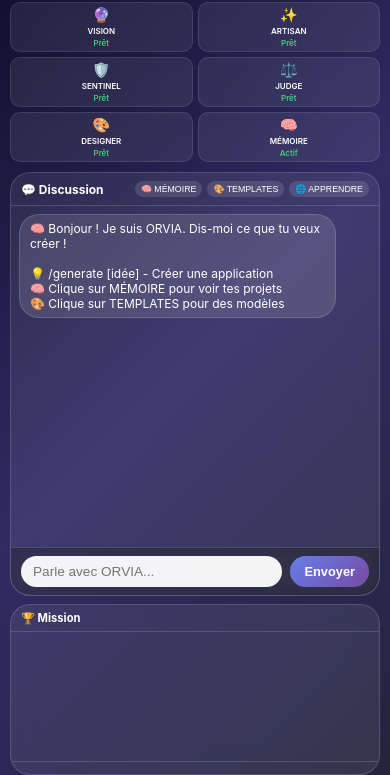
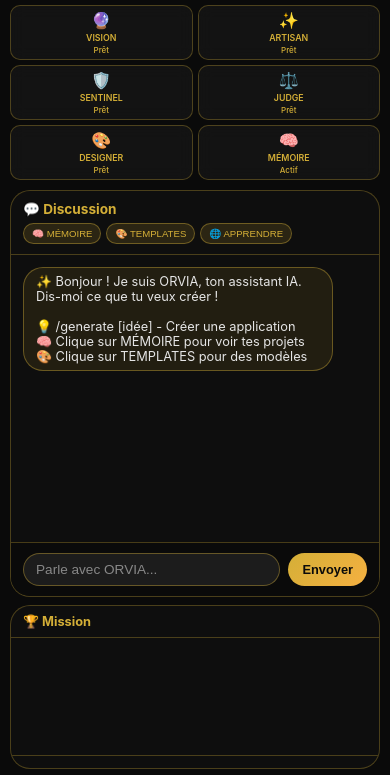
Before and after one commit to donpedrolias-del/Orvia-frontend, a website: page index.html in a window 390 px wide. Shown: the part 69-844 px from the top of the page. Drawn offline with Linux system fonts and the light colour scheme.

Commit message:
Thème Noir et Or - Design élégant et premium

```diff
--- a/index.html
+++ b/index.html
@@ -13,9 +13,9 @@
 
         body {
             font-family: -apple-system, BlinkMacSystemFont, 'Segoe UI', Roboto, 'Helvetica Neue', sans-serif;
-            background: linear-gradient(135deg, #0f0c29 0%, #302b63 50%, #24243e 100%);
+            background: #0a0a0a;
             min-height: 100vh;
-            color: white;
+            color: #e5e5e5;
             overflow: hidden;
             height: 100vh;
         }
@@ -31,7 +31,12 @@
             to { opacity: 1; transform: translateX(0); }
         }
 
-        /* ========== CONTAINER PRINCIPAL - FORMAT 16:9 ========== */
+        @keyframes goldPulse {
+            0%, 100% { box-shadow: 0 0 0 0 rgba(212, 175, 55, 0.4); }
+            50% { box-shadow: 0 0 0 8px rgba(212, 175, 55, 0); }
+        }
+
+        /* ========== CONTAINER PRINCIPAL ========== */
         .app-container {
             display: flex;
             flex-direction: column;
@@ -42,7 +47,7 @@
             position: relative;
         }
 
-        /* ========== HEADER - COMPACT ========== */
+        /* ========== HEADER - OR ========== */
         .header {
             text-align: center;
             margin-bottom: 8px;
@@ -52,27 +57,30 @@
         .logo {
             font-size: 1.6rem;
             font-weight: 800;
-            background: linear-gradient(135deg, #667eea 0%, #764ba2 100%);
+            background: linear-gradient(135deg, #D4AF37 0%, #F5B041 100%);
             -webkit-background-clip: text;
             -webkit-text-fill-color: transparent;
+            text-shadow: 0 0 20px rgba(212, 175, 55, 0.3);
         }
 
         .tagline {
             font-size: 0.7rem;
             opacity: 0.7;
+            color: #D4AF37;
         }
 
         .learning-badge {
-            background: rgba(74, 222, 128, 0.2);
-            border: 1px solid #4ade80;
+            background: rgba(212, 175, 55, 0.15);
+            border: 1px solid #D4AF37;
             border-radius: 16px;
             padding: 2px 8px;
             font-size: 0.55rem;
             display: inline-block;
             margin-top: 4px;
+            color: #D4AF37;
         }
 
-        /* ========== AGENTS - TRÈS COMPACTS ========== */
+        /* ========== AGENTS - NOIR ET OR ========== */
         .agents-grid {
             display: grid;
             grid-template-columns: repeat(6, 1fr);
@@ -82,13 +90,18 @@
         }
 
         .agent-card {
-            background: rgba(255, 255, 255, 0.08);
+            background: rgba(20, 20, 20, 0.9);
             backdrop-filter: blur(8px);
             border-radius: 10px;
             padding: 4px 2px;
             text-align: center;
-            border: 1px solid rgba(255, 255, 255, 0.1);
+            border: 1px solid rgba(212, 175, 55, 0.3);
             transition: all 0.2s;
+        }
+
+        .agent-card:hover {
+            border-color: #D4AF37;
+            transform: translateY(-2px);
         }
 
         .agent-icon {
@@ -99,6 +112,7 @@
             font-size: 0.55rem;
             font-weight: 600;
             margin: 2px 0 0;
+            color: #D4AF37;
         }
 
         .agent-role {
@@ -111,14 +125,9 @@
             font-weight: 500;
         }
 
-        .agent-status.online { color: #4ade80; }
-        .agent-status.working { color: #fbbf24; animation: pulse 1s infinite; }
-        .agent-status.error { color: #f87171; }
-
-        @keyframes pulse {
-            0%, 100% { opacity: 1; }
-            50% { opacity: 0.6; }
-        }
+        .agent-status.online { color: #D4AF37; }
+        .agent-status.working { color: #F5B041; animation: goldPulse 1.5s infinite; }
+        .agent-status.error { color: #ff6b6b; }
 
         /* ========== LAYOUT PRINCIPAL ========== */
         .main-layout {
@@ -132,18 +141,18 @@
         /* ========== CHAT PANEL ========== */
         .chat-panel {
             flex: 2;
-            background: rgba(255, 255, 255, 0.08);
+            background: rgba(15, 15, 15, 0.95);
             backdrop-filter: blur(12px);
             border-radius: 20px;
             display: flex;
             flex-direction: column;
-            border: 1px solid rgba(255, 255, 255, 0.15);
+            border: 1px solid rgba(212, 175, 55, 0.3);
             overflow: hidden;
         }
 
         .chat-header {
             padding: 10px 12px;
-            border-bottom: 1px solid rgba(255, 255, 255, 0.15);
+            border-bottom: 1px solid rgba(212, 175, 55, 0.3);
             display: flex;
             justify-content: space-between;
             align-items: center;
@@ -157,6 +166,7 @@
             display: flex;
             align-items: center;
             gap: 5px;
+            color: #D4AF37;
         }
 
         .header-buttons {
@@ -165,17 +175,22 @@
         }
 
         .header-btn {
-            background: rgba(255, 255, 255, 0.12);
-            border: none;
+            background: rgba(212, 175, 55, 0.15);
+            border: 1px solid rgba(212, 175, 55, 0.4);
             padding: 4px 8px;
             border-radius: 16px;
-            color: white;
+            color: #D4AF37;
             font-size: 0.6rem;
             cursor: pointer;
             transition: all 0.2s;
         }
 
-        /* ========== ZONE MESSAGES - SCROLLABLE ========== */
+        .header-btn:hover {
+            background: rgba(212, 175, 55, 0.3);
+            border-color: #D4AF37;
+        }
+
+        /* ========== ZONE MESSAGES ========== */
         .chat-messages {
             flex: 1;
             overflow-y: auto;
@@ -194,73 +209,90 @@
         }
 
         .user-message .bubble {
-            background: linear-gradient(135deg, #667eea, #764ba2);
+            background: linear-gradient(135deg, #D4AF37 0%, #F5B041 100%);
             display: inline-block;
             padding: 8px 14px;
             border-radius: 20px;
             max-width: 85%;
             font-size: 0.85rem;
             text-align: left;
+            color: #0a0a0a;
+            font-weight: 500;
         }
 
         .orvia-message .bubble {
-            background: rgba(255, 255, 255, 0.12);
+            background: rgba(212, 175, 55, 0.1);
             display: inline-block;
             padding: 8px 14px;
             border-radius: 20px;
             max-width: 85%;
             font-size: 0.85rem;
-            border: 1px solid rgba(255, 255, 255, 0.15);
+            border: 1px solid rgba(212, 175, 55, 0.4);
+            color: #e5e5e5;
         }
 
-        /* ========== INPUT FIXE EN BAS - GÈRE LE CLAVIER ========== */
+        /* ========== INPUT ========== */
         .chat-input {
             padding: 10px 12px;
-            border-top: 1px solid rgba(255, 255, 255, 0.15);
+            border-top: 1px solid rgba(212, 175, 55, 0.3);
             display: flex;
             gap: 8px;
             flex-shrink: 0;
-            background: rgba(0, 0, 0, 0.3);
-            backdrop-filter: blur(10px);
+            background: rgba(10, 10, 10, 0.95);
         }
 
         .chat-input input {
             flex: 1;
             padding: 10px 14px;
             border-radius: 25px;
-            border: none;
+            border: 1px solid rgba(212, 175, 55, 0.4);
             font-size: 0.9rem;
-            background: rgba(255, 255, 255, 0.95);
+            background: rgba(30, 30, 30, 0.95);
+            color: #e5e5e5;
             outline: none;
         }
 
+        .chat-input input:focus {
+            border-color: #D4AF37;
+            box-shadow: 0 0 10px rgba(212, 175, 55, 0.3);
+        }
+
+        .chat-input input::placeholder {
+            color: #888;
+        }
+
         .chat-input button {
-            background: linear-gradient(135deg, #667eea, #764ba2);
-            color: white;
+            background: linear-gradient(135deg, #D4AF37 0%, #F5B041 100%);
+            color: #0a0a0a;
             border: none;
             padding: 10px 18px;
             border-radius: 25px;
             cursor: pointer;
-            font-weight: 600;
+            font-weight: 700;
             font-size: 0.85rem;
             transition: all 0.2s;
+        }
+
+        .chat-input button:hover {
+            transform: scale(1.02);
+            box-shadow: 0 0 15px rgba(212, 175, 55, 0.5);
         }
 
         /* ========== MISSION PANEL ========== */
         .mission-panel {
             flex: 1.2;
-            background: rgba(255, 255, 255, 0.08);
+            background: rgba(15, 15, 15, 0.95);
             backdrop-filter: blur(12px);
             border-radius: 20px;
             display: flex;
             flex-direction: column;
-            border: 1px solid rgba(255, 255, 255, 0.15);
+            border: 1px solid rgba(212, 175, 55, 0.3);
             overflow: hidden;
         }
 
         .mission-header {
             padding: 8px 12px;
-            border-bottom: 1px solid rgba(255, 255, 255, 0.15);
+            border-bottom: 1px solid rgba(212, 175, 55, 0.3);
             flex-shrink: 0;
         }
 
@@ -269,6 +301,7 @@
             display: flex;
             align-items: center;
             gap: 5px;
+            color: #D4AF37;
         }
 
         .mission-log {
@@ -281,7 +314,7 @@
 
         .log-entry {
             padding: 4px 0;
-            border-left: 2px solid #667eea;
+            border-left: 2px solid #D4AF37;
             padding-left: 8px;
             margin-bottom: 4px;
             animation: fadeIn 0.2s ease;
@@ -292,23 +325,25 @@
             flex-wrap: wrap;
             gap: 4px;
             padding: 6px 10px;
-            border-top: 1px solid rgba(255, 255, 255, 0.15);
+            border-top: 1px solid rgba(212, 175, 55, 0.3);
             flex-shrink: 0;
         }
 
         .file-badge {
-            background: rgba(255, 255, 255, 0.12);
+            background: rgba(212, 175, 55, 0.15);
             padding: 2px 6px;
             border-radius: 12px;
             font-size: 0.55rem;
             font-family: monospace;
+            color: #D4AF37;
+            border: 1px solid rgba(212, 175, 55, 0.3);
         }
 
         .action-buttons {
             padding: 8px 10px;
             display: flex;
             gap: 8px;
-            border-top: 1px solid rgba(255, 255, 255, 0.15);
+            border-top: 1px solid rgba(212, 175, 55, 0.3);
             flex-shrink: 0;
         }
 
@@ -320,29 +355,27 @@
             font-weight: 600;
             cursor: pointer;
             font-size: 0.7rem;
+            transition: all 0.2s;
         }
 
         .btn-download {
-            background: #4ade80;
-            color: #1a1a2e;
+            background: rgba(212, 175, 55, 0.2);
+            color: #D4AF37;
+            border: 1px solid rgba(212, 175, 55, 0.5);
         }
 
         .btn-preview {
-            background: #f59e0b;
-            color: #1a1a2e;
+            background: rgba(212, 175, 55, 0.2);
+            color: #D4AF37;
+            border: 1px solid rgba(212, 175, 55, 0.5);
         }
 
-        /* ========== RESPONSIVE - FORMAT 16:9 ET MOBILE ========== */
-        @media (max-width: 1024px) {
-            .app-container {
-                padding: 8px 12px;
-            }
-
-            .main-layout {
-                gap: 10px;
-            }
+        .btn-download:hover, .btn-preview:hover {
+            background: rgba(212, 175, 55, 0.4);
+            transform: scale(1.02);
         }
 
+        /* ========== RESPONSIVE ========== */
         @media (max-width: 768px) {
             .app-container {
                 padding: 6px 10px;
@@ -351,18 +384,6 @@
             .agents-grid {
                 grid-template-columns: repeat(3, 1fr);
                 gap: 5px;
-            }
-
-            .agent-card {
-                padding: 3px 2px;
-            }
-
-            .agent-icon {
-                font-size: 0.9rem;
-            }
-
-            .agent-name {
-                font-size: 0.5rem;
             }
 
             .main-layout {
@@ -379,32 +400,10 @@
                 min-height: 140px;
             }
 
-            .chat-header {
-                padding: 8px 10px;
-            }
-
-            .chat-header h2 {
-                font-size: 0.75rem;
-            }
-
-            .header-btn {
-                padding: 3px 6px;
-                font-size: 0.55rem;
-            }
-
-            .chat-messages {
-                padding: 8px;
-                gap: 8px;
-            }
-
             .user-message .bubble, .orvia-message .bubble {
                 max-width: 90%;
                 padding: 6px 12px;
                 font-size: 0.8rem;
-            }
-
-            .chat-input {
-                padding: 8px 10px;
             }
 
             .chat-input input {
@@ -416,91 +415,44 @@
                 padding: 8px 14px;
                 font-size: 0.8rem;
             }
-
-            .mission-header {
-                padding: 6px 10px;
-            }
-
-            .mission-header h2 {
-                font-size: 0.7rem;
-            }
-
-            .mission-log {
-                padding: 6px 8px;
-                font-size: 0.6rem;
-            }
-
-            .log-entry {
-                padding: 3px 0;
-                padding-left: 6px;
-            }
-
-            .action-buttons {
-                padding: 6px 8px;
-            }
-
-            .btn-download, .btn-preview {
-                padding: 5px;
-                font-size: 0.65rem;
-            }
         }
 
         @media (max-width: 480px) {
-            .logo {
-                font-size: 1.3rem;
-            }
-
-            .tagline {
-                font-size: 0.6rem;
-            }
-
             .agents-grid {
                 grid-template-columns: repeat(2, 1fr);
             }
 
-            .user-message .bubble, .orvia-message .bubble {
-                font-size: 0.75rem;
-                padding: 6px 10px;
+            .logo {
+                font-size: 1.3rem;
             }
         }
 
-        /* Pour éviter que le clavier cache l'input */
-        @media (max-width: 768px) {
-            .app-container {
-                padding-bottom: env(safe-area-inset-bottom, 12px);
-            }
-
-            .chat-input {
-                padding-bottom: max(8px, env(safe-area-inset-bottom));
-            }
-        }
-
-        /* Scrollbar personnalisée */
+        /* Scrollbar */
         ::-webkit-scrollbar {
             width: 3px;
         }
 
         ::-webkit-scrollbar-track {
-            background: rgba(255, 255, 255, 0.08);
+            background: rgba(212, 175, 55, 0.1);
             border-radius: 10px;
         }
 
         ::-webkit-scrollbar-thumb {
-            background: rgba(255, 255, 255, 0.25);
+            background: #D4AF37;
             border-radius: 10px;
         }
     </style>
 </head>
 <body>
     <div class="app-container">
-        <!-- HEADER COMPACT -->
+        <!-- HEADER OR -->
         <div class="header">
             <div class="logo">⚡ ORVIA</div>
             <div class="tagline">L'intelligence qui crée des applications</div>
             <div class="learning-badge" id="learningBadge">🧠 Apprentissage</div>
         </div>
 
-        <!-- AGENTS TRÈS COMPACTS -->
+        <!-- AGENTS NOIR ET OR -->
         <div class="agents-grid">
             <div class="agent-card"><div class="agent-icon">🔮</div><div class="agent-name">VISION</div><div class="agent-status online" id="visionStatus">Prêt</div></div>
             <div class="agent-card"><div class="agent-icon">✨</div><div class="agent-name">ARTISAN</div><div class="agent-status online" id="artisanStatus">Prêt</div></div>
@@ -523,7 +475,7 @@
                     </div>
                 </div>
                 <div class="chat-messages" id="chatMessages">
-                    <div class="message orvia-message"><div class="bubble">🧠 Bonjour ! Je suis ORVIA. Dis-moi ce que tu veux créer !<br><br>💡 /generate [idée] - Créer une application<br>🧠 Clique sur MÉMOIRE pour voir tes projets<br>🎨 Clique sur TEMPLATES pour des modèles</div></div>
+                    <div class="message orvia-message"><div class="bubble">✨ Bonjour ! Je suis ORVIA, ton assistant IA. Dis-moi ce que tu veux créer !<br><br>💡 /generate [idée] - Créer une application<br>🧠 Clique sur MÉMOIRE pour voir tes projets<br>🎨 Clique sur TEMPLATES pour des modèles</div></div>
                 </div>
                 <div class="chat-input">
                     <input type="text" id="messageInput" placeholder="Parle avec ORVIA..." onkeypress="if(event.key==='Enter') sendMessage()">
@@ -571,7 +523,7 @@
         function addMissionLog(agent, action, detail, icon = '⚙️') {
             const div = document.createElement('div');
             div.className = 'log-entry';
-            div.innerHTML = `${icon} <strong>${agent}</strong>: ${action}<br><span style="color:#aaa; margin-left:20px;">${detail}</span>`;
+            div.innerHTML = `${icon} <strong>${agent}</strong>: ${action}<br><span style="color:#D4AF37; margin-left:20px;">${detail}</span>`;
             document.getElementById('missionLog').appendChild(div);
             div.scrollIntoView({ behavior: 'smooth' });
         }
```
